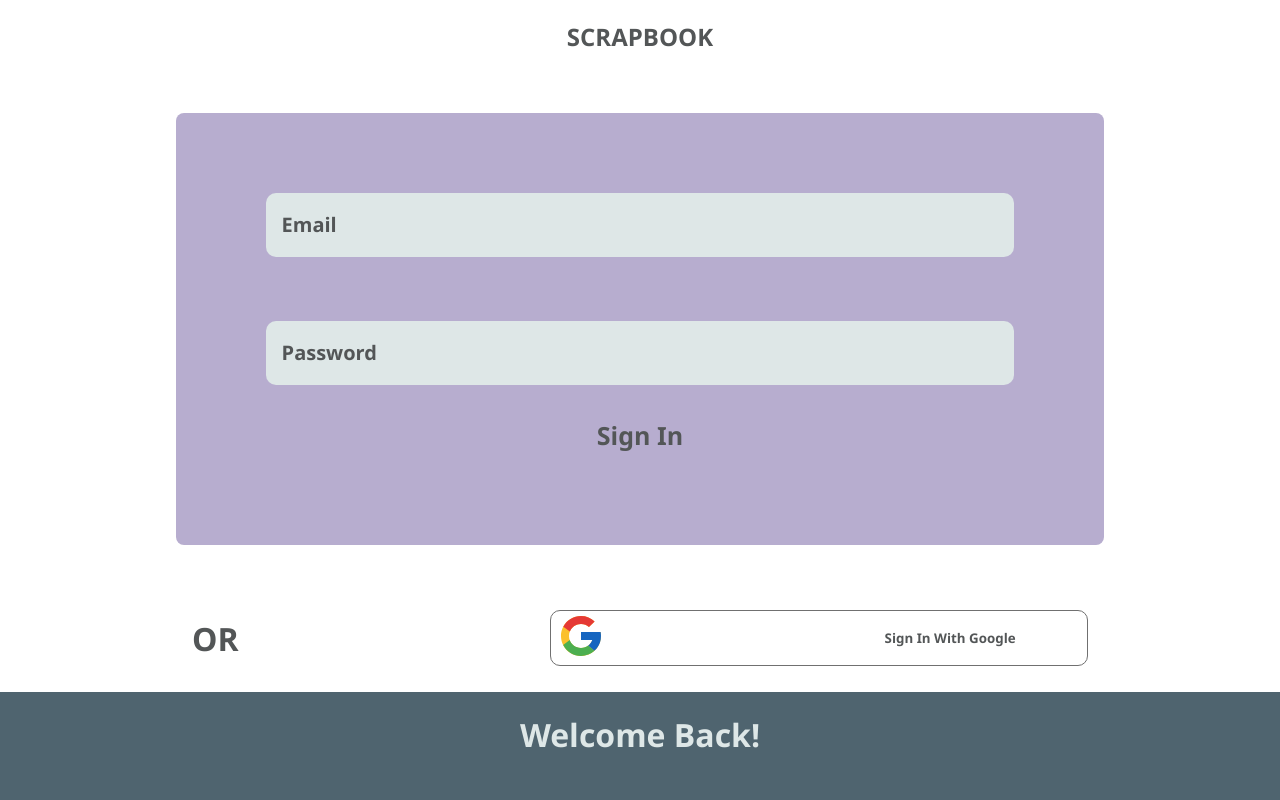
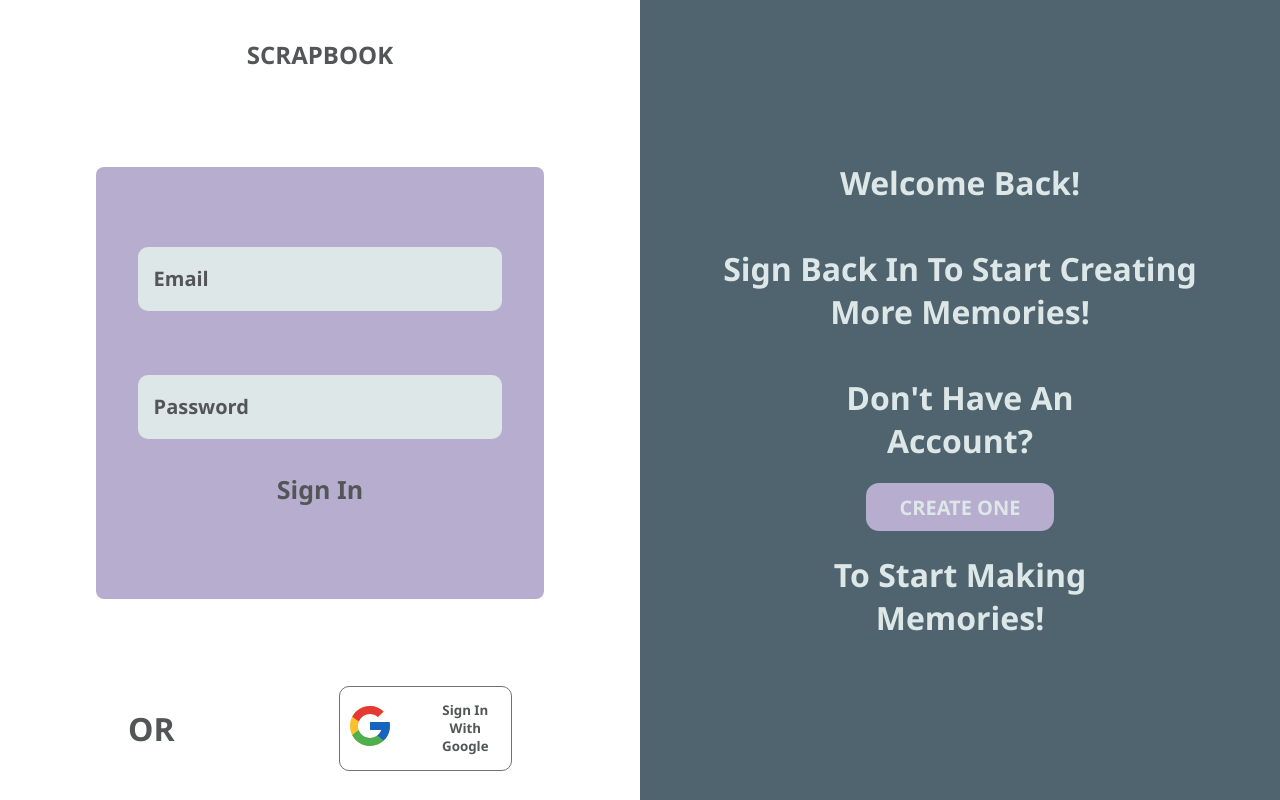
Before and after one commit to Braulee7/Scrapbook, a React (Create React App) app: page / in a window 1280 px wide. Shown: the top 800 px of the page. Built offline with nearby package versions, Linux system fonts and the light colour scheme.

Commit message:
Made login page responsive for desktop use

```diff
--- a/src/components/sign-in/index.css
+++ b/src/components/sign-in/index.css
@@ -2,7 +2,7 @@
   font-family: "Segoe UI", Tahoma, Geneva, Verdana, sans-serif;
 }
 
-.container {
+.container-signin {
   display: flex;
   flex-direction: column;
   justify-content: space-around;
@@ -52,7 +52,7 @@ input::placeholder {
   font-size: 20px;
 }
 
-form button {
+.signin-form button {
   background: none;
   border: none;
   width: 70%;
@@ -63,6 +63,10 @@ form button {
   margin-bottom: 1rem;
   text-decoration: none;
   color: #535657;
+}
+
+.signin-form button:hover {
+  cursor: pointer;
 }
 
 .other_providers {
@@ -91,6 +95,10 @@ form button {
   width: 60%;
 }
 
+.google:hover {
+  cursor: pointer;
+}
+
 .google p {
   width: 50%;
   text-align: center;
@@ -98,3 +106,23 @@ form button {
   font-weight: bold;
   text-transform: capitalize;
 }
+
+@media screen and (min-width: 775px) {
+
+    .signin_box {
+      width: 65%;
+    }
+
+    .container-signin {
+        width: 50vw;
+    }
+
+    .google {
+      width: 45%;
+    }
+
+    .other_providers {
+      width: 60%;
+    }
+
+}
--- a/src/components/sign-in/index.jsx
+++ b/src/components/sign-in/index.jsx
@@ -4,10 +4,10 @@ import "./index.css";
 function SignIn() {
   return (
     <>
-      <div className="container">
+      <div className="container-signin">
         <h2 className="title">Scrapbook</h2>
         <div className="signin_box">
-          <form>
+          <form className="signin-form">
             <input type="email" placeholder="Email"></input>
             <input type="password" placeholder="Password"></input>
             <button>Sign In</button>
--- a/src/components/welcome-text/index.css
+++ b/src/components/welcome-text/index.css
@@ -50,3 +50,10 @@ h1 {
   text-transform: uppercase;
   padding: 3px;
 }
+
+@media screen and (min-width: 775px) {
+  .container-welcome {
+    width: 50vw;
+    height: 100vh;
+  }
+}
--- /dev/null
+++ b/src/pages/Login/index.css
@@ -0,0 +1,10 @@
+.container-login {
+    display: flex;
+    flex-direction: column;
+}
+
+@media screen and (min-width: 775px) {
+    .container-login{
+        flex-direction: row;
+    }
+}
--- a/src/pages/Login/index.jsx
+++ b/src/pages/Login/index.jsx
@@ -1,11 +1,14 @@
 import SignIn from "../../components/sign-in";
 import Welcome from "../../components/welcome-text";
+import './index.css'
 
 function Login() {
   return (
     <>
+    <div className="container-login">
       <SignIn />
       <Welcome />
+    </div>
     </>
   );
 }
```
